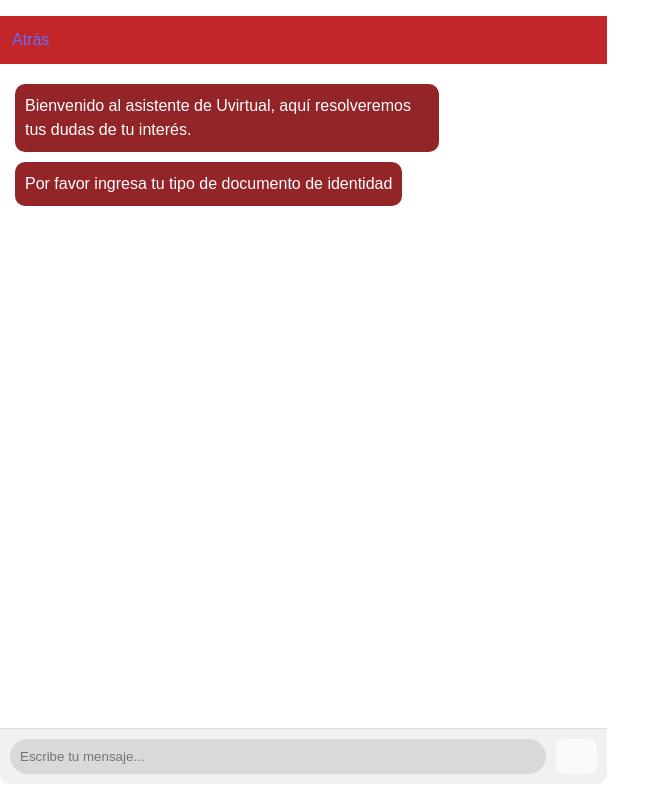
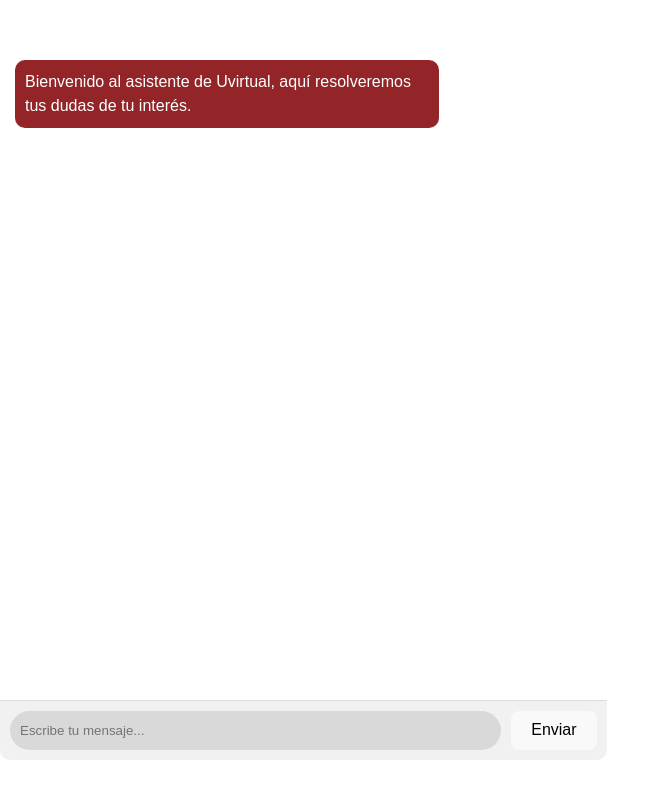
Before and after one commit to KevinMateoG/Chatbot, a React (Vite) app in the folder frontend/: page /chatbot in a window 1280 px wide. Shown: the whole page, without its empty margins (0-670 px from the left). Built offline with nearby package versions, Linux system fonts and the light colour scheme; a web font is replaced by a local one.

Commit message:
simplificacion de front del chat y correccion de backend hecho con javascript para pasarlo a python con fastapi

```diff
--- a/frontend/src/chatbot.jsx
+++ b/frontend/src/chatbot.jsx
@@ -1,29 +1,21 @@
-import React, { useState, useRef, useEffect } from 'react';
+import { useState, useRef, useEffect } from 'react';
 import './chatbot.css';
 
 function Chatbot() {
   const [messages, setMessages] = useState([{
     type: 'bot',
     content: 'Bienvenido al asistente de Uvirtual, aquí resolveremos tus dudas de tu interés.'
-  }, {
-    type: 'bot',
-    content: 'Por favor ingresa tu tipo de documento de identidad'
   }]);
 
   const [inputMessage, setInputMessage] = useState('');
   const chatBoxRef = useRef(null);
 
+  // El auto-scroll es necesario para una buena UX
   useEffect(() => {
     if (chatBoxRef.current) {
       chatBoxRef.current.scrollTop = chatBoxRef.current.scrollHeight;
     }
   }, [messages]);
-
-  const handleKeyDown = (event) => {
-    if (event.key === 'Enter') {
-      handleSendMessage();
-    }
-  };
 
   const handleSendMessage = async () => {
     if (inputMessage.trim() === '') return;
@@ -35,8 +27,8 @@
     }]);
 
     try {
-      // Aquí irían las llamadas a tu backend en Python
-      const response = await fetch('tu-endpoint-backend', {
+      // Llamada a FastAPI
+      const response = await fetch('http://localhost:8000/chat', {
         method: 'POST',
         headers: {
           'Content-Type': 'application/json',
@@ -46,7 +38,6 @@
 
       const data = await response.json();
 
-      // Agregar respuesta del bot
       setMessages(prev => [...prev, {
         type: 'bot',
         content: data.response
@@ -59,19 +50,15 @@
   };
 
   return (
-    <>
-      <div className="chat-header">
-        <a href="/">Atrás</a>
-      </div>
-
     <div className="chat-container">
       <div className="chat-box" ref={chatBoxRef}>
         {messages.map((message, index) => (
           <div
             key={index}
             className={message.type === 'bot' ? 'bot-message' : 'user-message'}
-              dangerouslySetInnerHTML={{ __html: message.content }}
-            />
+          >
+            {message.content}
+          </div>
         ))}
       </div>
 
@@ -80,13 +67,12 @@
           type="text"
           value={inputMessage}
           onChange={(e) => setInputMessage(e.target.value)}
-            onKeyDown={handleKeyDown}
+          onKeyPress={(e) => e.key === 'Enter' && handleSendMessage()}
           placeholder="Escribe tu mensaje..."
         />
-          <button onClick={handleSendMessage}></button>
+        <button onClick={handleSendMessage}>Enviar</button>
       </div>
     </div>
-    </>
   );
 }
 
```
Also changed, not shown: 1 other file (tests, documents, lock files or other folders). Lines whose indentation alone changed are shown as unchanged.
